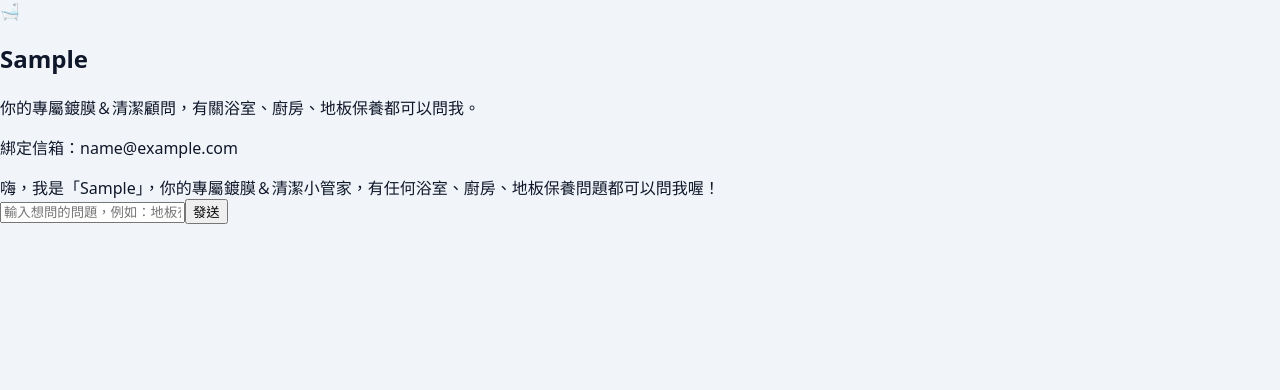
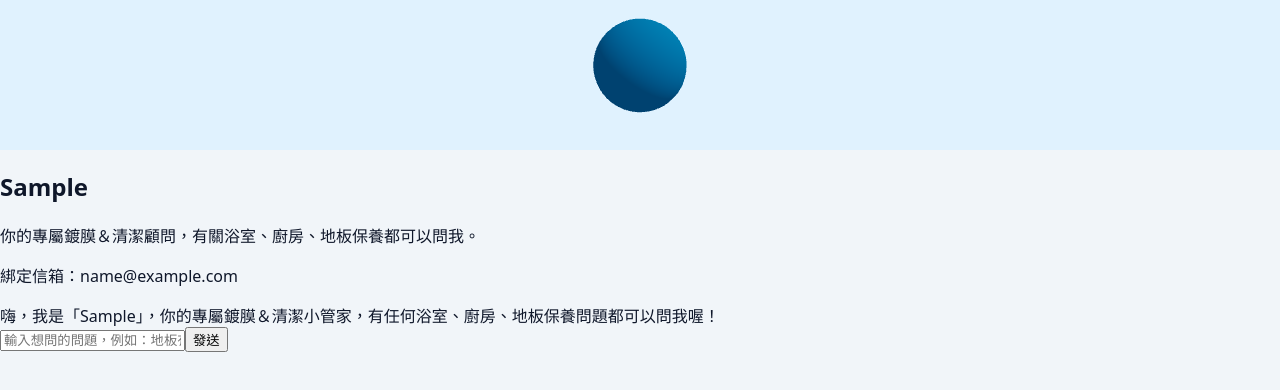
Before and after one commit to iven761001/ai-help, a Next.js app: page / in a window 1280 px wide. Both pictures are taken after typing "name@example.com", "Sample" into the empty fields and a click on the button "建立我的 AI 小管家". Shown: the top 390 px of the page. Built offline with nearby package versions, Linux system fonts and the light colour scheme.

Commit message:
Add dynamic Avatar3D component to HomePage

```diff
--- a/app/page.js
+++ b/app/page.js
@@ -1,10 +1,14 @@
 "use client";
-
+import dynamic from "next/dynamic";
 import { useEffect, useState } from "react";
 
 function classNames(...arr) {
   return arr.filter(Boolean).join(" ");
 }
+
+const Avatar3D = dynamic(() => import("./components/Avatar3D"), {
+  ssr: false
+});
 
 export default function HomePage() {
   const [user, setUser] = useState(null);
@@ -149,9 +153,9 @@ export default function HomePage() {
       <div className="w-full max-w-4xl bg-white rounded-2xl shadow-lg flex flex-col md:flex-row overflow-hidden">
         {/* 左側：AI 角色區 */}
         <div className="md:w-1/3 bg-sky-50 p-4 flex flex-col items-center justify-center border-b md:border-b-0 md:border-r border-sky-100">
-          <div className="w-32 h-32 rounded-full bg-sky-200 flex items-center justify-center text-4xl mb-3">
-            🛁
-          </div>
+          <div className="w-full mb-3 flex items-center justify-center">
+  <Avatar3D />
+</div>
           <h2 className="text-lg font-semibold text-slate-800">
             {user.nickname}
           </h2>
```
